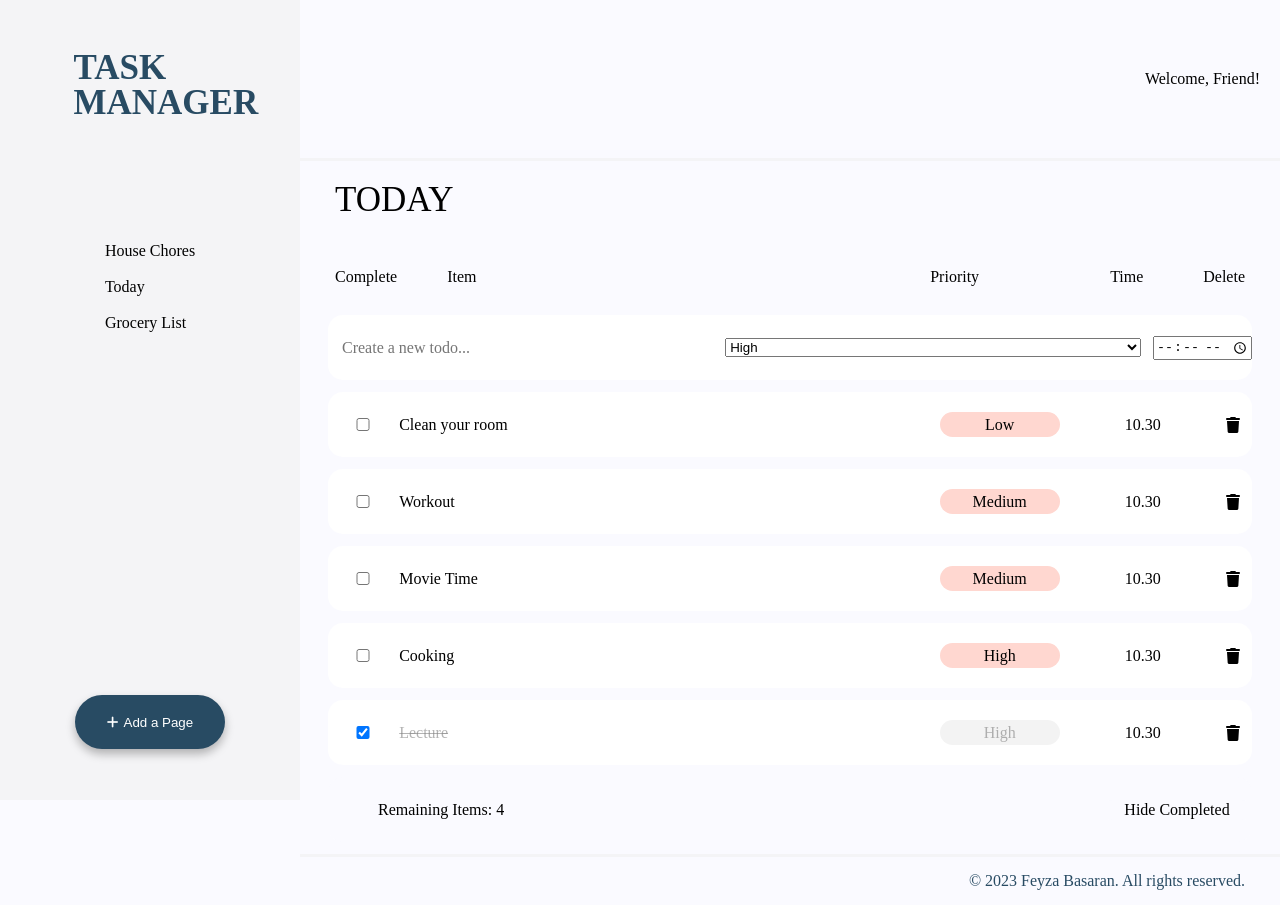
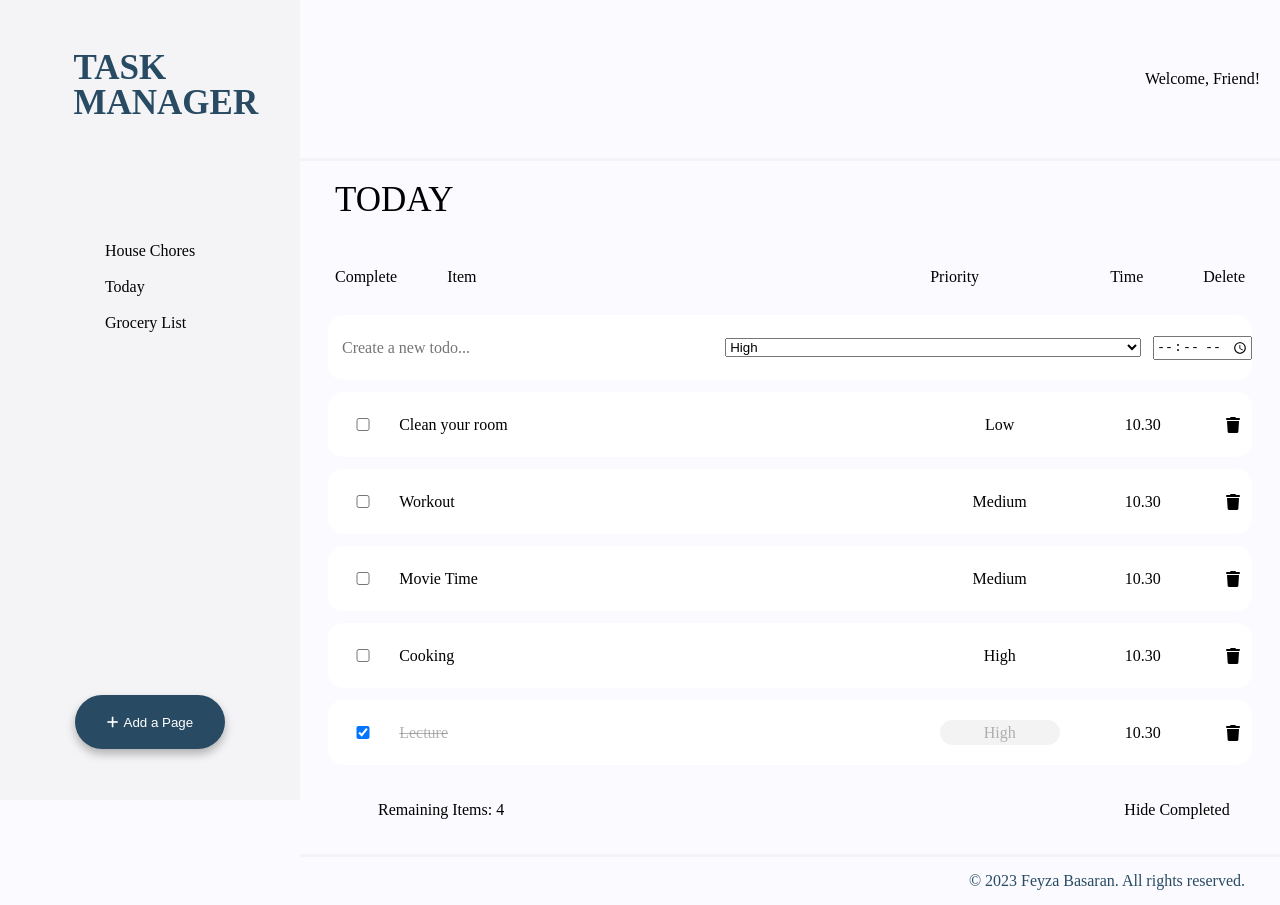
Before and after one commit to basa0044/mtm6404-task-manager-basa0044, a React (Vite) app: page / in a window 1280 px wide. Built offline with nearby package versions, Linux system fonts and the light colour scheme.

Commit message:
removed bg color in priority items

```diff
--- a/src/App.jsx
+++ b/src/App.jsx
@@ -49,6 +49,12 @@ function App (){
   const [list, setList] = React.useState(() =>
    JSON.parse(localStorage.getItem('list')) || items)
 
+  const [color, setColor] = React.useState('')
+
+  function onColorChangeHandler(e){
+    setColor(e.target.color)
+  }
+
 
   function onAddHandler (task){
     setList([...list, task])
@@ -71,8 +77,8 @@ function App (){
       <Header/>
       <Navbar/>
       <Title/>
-      <Form onAdd={onAddHandler}/>
-      <List list={list} onUpdate={onUpdateHandler} onDelete={onDeleteHandler}/>
+      <Form onAdd={onAddHandler} color={color} onColorChange={onColorChangeHandler}/>
+      <List list={list} color={color }onUpdate={onUpdateHandler} onDelete={onDeleteHandler}/>
       <Footer/>
     </div>
   )
--- a/src/components/Form.jsx
+++ b/src/components/Form.jsx
@@ -5,11 +5,11 @@ export default function Form(props){
     const [task, setTask] = React.useState('')
     const [time, setTime] = React.useState('')
     const [priority, setPriority] = React.useState('')
+    const [color, setColor] = React.useState('')
 
     function formHandler (e){
         e.preventDefault()
-        const newTask = { task: task, complete: false, time: time, priority:priority }
-        console.log(newTask)
+        const newTask = { task: task, complete: false, time: time, priority:priority}
         props.onAdd(newTask)
         setTask('')
     }
@@ -26,6 +26,7 @@ export default function Form(props){
         setPriority(e.target.value)
     }
 
+
  return (
     <form onSubmit={formHandler} className="list">
         <input className="textarea" type="text" placeholder="Create a new todo..."
@@ -33,7 +34,7 @@ export default function Form(props){
         <select  onChange={priorityHandler} className="variants">
             <option value="High">High</option>
             <option value="Medium">Medium</option>
-            <option value="Low">Low</option>
+            <option value="Low" >Low</option>
         </select>
         <input type="time" value={time} onChange={timeHandler}></input>
       </form>
--- a/src/components/List.jsx
+++ b/src/components/List.jsx
@@ -18,13 +18,17 @@ export default  function List (props) {
     }
     const remaining = list.filter(item => !item.complete).length
 
+    const hide = list.filter(item => item.complete)
+
+    const color = props.color
+
     if(list.length){
     return(
       <ul className='listItems'>
       {list.map(item => <ListItem key={item.id} item={item}
       onUpdateItem={onUpdateItemHandler}
-      onDeleteItem={onDeleteItemHandler}/>)}
-      <Show remaining={remaining}/>
+      onDeleteItem={onDeleteItemHandler} variant={color}/>)}
+      <Show remaining={remaining} hide={hide} />
       </ul>
       ) }else{
         return(
--- a/src/components/ListItem.jsx
+++ b/src/components/ListItem.jsx
@@ -11,6 +11,8 @@ export default function ListItem(props){
         props.onDeleteItem(item)
     }
 
+    const className = `btn-${props.variant}`
+
     return(
         <div key={item.id} className="list">
              <input type="checkbox"
@@ -20,7 +22,7 @@ export default function ListItem(props){
              </input>
             <span className="textarea">{item.task}</span>
             <div className="variants">
-                <span >{item.priority}</span>
+                <span className={className}>{item.priority}</span>
                 <span className="color"></span>
                 <p className="time">{item.time}</p>
                 <i onClick={clickHandler} className="fa-solid fa-trash"></i>
--- a/src/style.css
+++ b/src/style.css
@@ -218,6 +218,18 @@ input:focus, textarea:focus, select:focus{
     font-family: Souce sans-serif;
 }
 
+.btn-yellow{
+    background-color: yellow;
+}
+
+.btn-red{
+    background-color: red;
+}
+
+.btn-blue{
+    background-color: blue;
+}
+
 
 @media only screen and (min-width: 750px){
     nav{
@@ -382,7 +394,6 @@ input:focus, textarea:focus, select:focus{
         display: flex;
         min-width: 25px;
         height: 25px;
-        background-color: #FFD7D0;
         border-radius: 50px;
         z-index: 1;
     }
```
Also changed, not shown: src/components/Show.jsx (+12 -1 lines).
